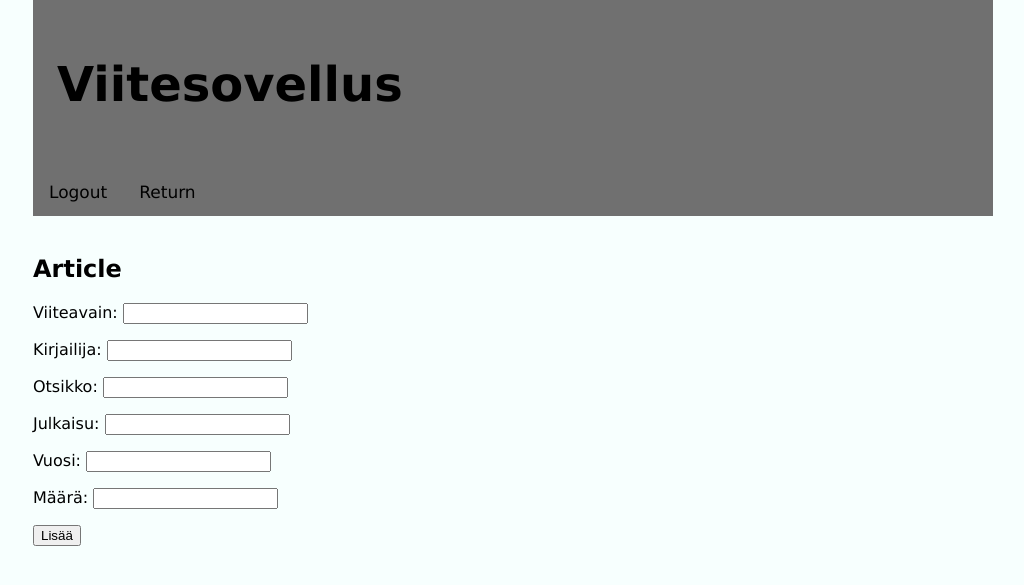
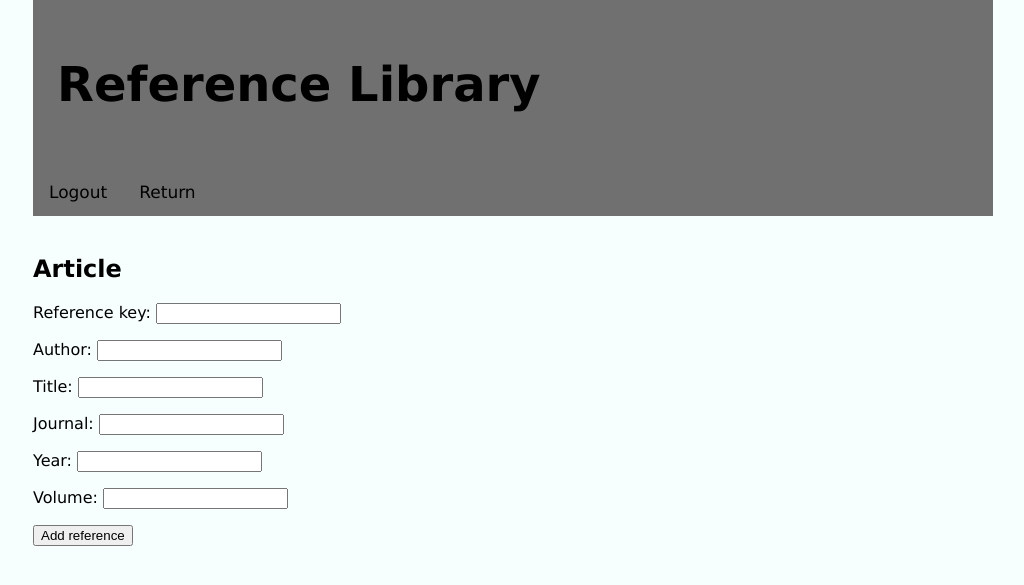
Before and after one commit to roosahut/ohtu-miniprojekti, a Flask app: template src/templates/article.html in a window 1280 px wide. Shown: the top 585 px of the page, without its empty margins (127-1151 px from the left). Run offline with Flask 3, Linux system fonts and the light colour scheme; the template is opened without the code that fills it, so the values that code supplies are empty.

Commit message:
fix typos & change UI to english

```diff
--- a/src/templates/article.html
+++ b/src/templates/article.html
@@ -11,24 +11,24 @@
 
 <form action="/add_reference" method="post">
     <p>
-        Viiteavain: <input type="text" name="ref_key">
+        Reference key: <input type="text" name="ref_key">
     </p>
     <p>
-        Kirjailija: <input type="text" name="author">
+        Author: <input type="text" name="author">
     </p>
     <p>
-        Otsikko: <input type="text" name="title">
+        Title: <input type="text" name="title">
     </p>
     <p>
-        Julkaisu: <input type="text" name="journal">
+        Journal: <input type="text" name="journal">
     </p>
     <p>
-        Vuosi: <input type="text" name="year">
+        Year: <input type="number" name="year">
     </p>
     <p>
-        Määrä: <input type="text" name="year">
+        Volume: <input type="number" name="volume">
     </p>
-    <input type="submit" value="Lisää">
+    <input type="submit" value="Add reference">
 </form>
 
 
--- a/src/templates/layout.html
+++ b/src/templates/layout.html
@@ -2,6 +2,6 @@
 <link rel="stylesheet" href="/static/main.css">
 <meta name="viewport" content="width=device-width, initial-scale=1">
 <div class="header">
-  <h1>Viitesovellus</h1>
+  <h1>Reference Library</h1>
 </div>
 {% block content %}{% endblock %}
```
Also changed, not shown: src/templates/book.html (+6 -6 lines), src/templates/index.html (+4 -4 lines), src/templates/inproceedings.html (+6 -6 lines), src/templates/master.html (+6 -6 lines).
